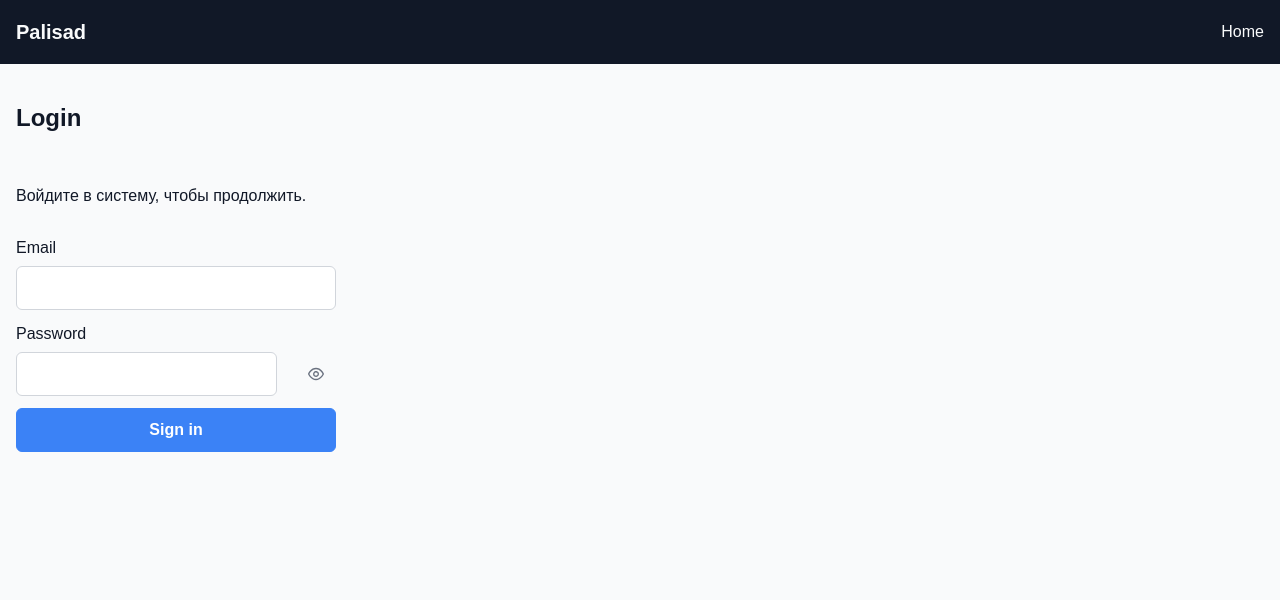
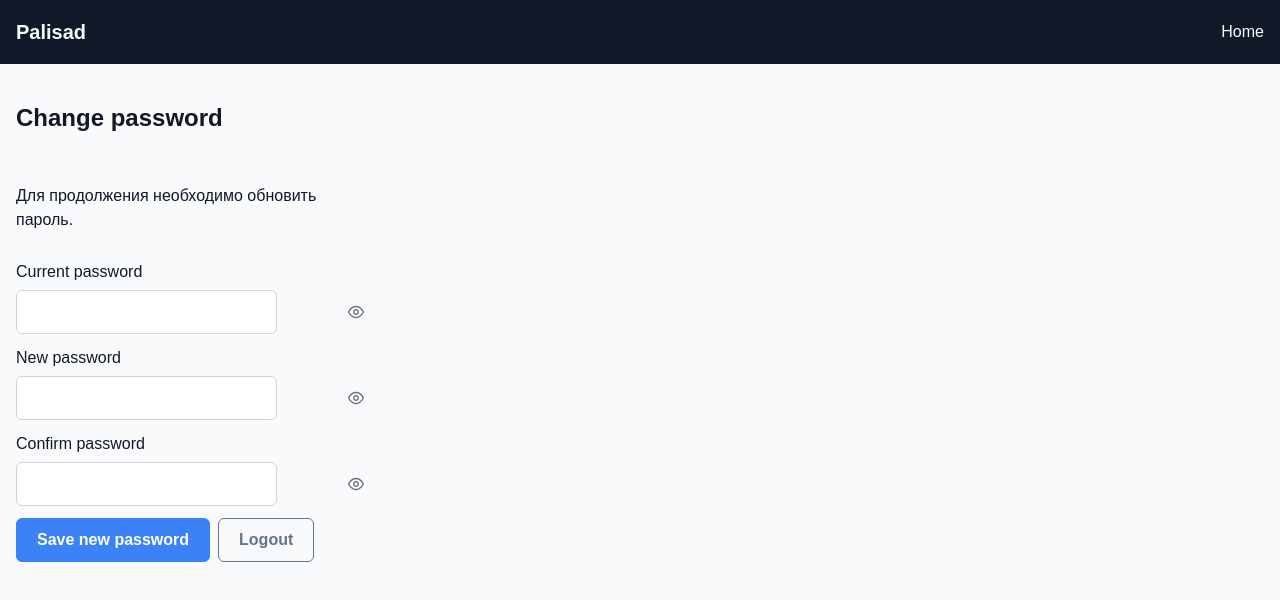
Before and after one commit to ValentinYoushkevich/palisad, a Vue app in the folder frontend/: page /change-password in a window 1280 px wide. Before the commit this address led to /login. Shown: the top 600 px of the page. Built offline with nearby package versions, Linux system fonts and the light colour scheme; no server answers; a web font is replaced by a local one.

Commit message:
add module 2 frontend

```diff
--- /dev/null
+++ b/frontend/src/api/auth.api.js
@@ -0,0 +1,9 @@
+import api from '@/api'
+
+export const authApi = {
+  login: (data) => api.post('/auth/login', data),
+  logout: () => api.post('/auth/logout'),
+  refresh: () => api.post('/auth/refresh'),
+  changePassword: (data) => api.post('/auth/change-password', data),
+  register: (data) => api.post('/auth/register', data)
+}
--- /dev/null
+++ b/frontend/src/api/index.js
@@ -0,0 +1,11 @@
+import http from '@/services/http'
+
+const api = {
+  get: (url, config) => http.get(url, config),
+  post: (url, data, config) => http.post(url, data, config),
+  patch: (url, data, config) => http.patch(url, data, config),
+  put: (url, data, config) => http.put(url, data, config),
+  delete: (url, config) => http.delete(url, config)
+}
+
+export default api
--- a/frontend/src/pages/login/ChangePasswordPage.vue
+++ b/frontend/src/pages/login/ChangePasswordPage.vue
@@ -18,13 +18,18 @@
       <Password id="newPassword" v-model="newPassword" toggleMask />
     </div>
 
+    <div class="changePassword__field">
+      <label for="confirmPassword">Confirm password</label>
+      <Password id="confirmPassword" v-model="confirmPassword" :feedback="false" toggleMask />
+    </div>
+
     <Message v-if="errorText" severity="error">{{ errorText }}</Message>
     <Message v-if="successText" severity="success">{{ successText }}</Message>
 
     <div class="changePassword__actions">
-      <Button :loading="isSaving" label="Save new password" @click="submitChangePassword" />
+      <Button :loading="authStore.isLoading" label="Save new password" @click="submitChangePassword" />
       <Button
-        :disabled="isSaving"
+        :disabled="authStore.isLoading"
         label="Logout"
         severity="secondary"
         outlined
@@ -46,11 +51,11 @@ defineOptions({ name: 'ChangePasswordPage' })
 
 const router = useRouter()
 const authStore = useAuthStore()
-const isSaving = ref(false)
 const errorText = ref('')
 const successText = ref('')
 const currentPassword = ref('')
 const newPassword = ref('')
+const confirmPassword = ref('')
 
 async function logout() {
   await authStore.logout()
@@ -66,22 +71,20 @@ async function submitChangePassword() {
     return
   }
 
-  isSaving.value = true
+  if (newPassword.value !== confirmPassword.value) {
+    errorText.value = 'Пароли не совпадают.'
+    return
+  }
 
   try {
-    await authStore.changePassword({
-      currentPassword: currentPassword.value,
-      newPassword: newPassword.value
-    })
-    successText.value = 'Пароль обновлен. Перенаправляем на главную...'
-    await router.push('/')
+    await authStore.changePassword(currentPassword.value, newPassword.value)
+    successText.value = 'Пароль обновлен. Перенаправляем на страницу растений...'
+    await router.push('/plants')
   } catch (error) {
     if (import.meta.env.DEV) {
       console.warn('Change password failed', error)
     }
     errorText.value = 'Не удалось обновить пароль.'
-  } finally {
-    isSaving.value = false
   }
 }
 </script>
--- a/frontend/src/pages/login/LoginPage.vue
+++ b/frontend/src/pages/login/LoginPage.vue
@@ -15,7 +15,7 @@
 
     <Message v-if="errorText" severity="error">{{ errorText }}</Message>
 
-    <Button :loading="isLoading" label="Sign in" @click="submitLogin" />
+    <Button :loading="authStore.isLoading" label="Sign in" @click="submitLogin" />
   </section>
 </template>
 
@@ -33,17 +33,9 @@ defineOptions({ name: 'LoginPage' })
 const router = useRouter()
 const route = useRoute()
 const authStore = useAuthStore()
-const isLoading = ref(false)
 const errorText = ref('')
 const email = ref('')
 const password = ref('')
-
-function getRedirectPath(user) {
-  if (user?.must_change_password) {
-    return '/change-password'
-  }
-  return route.query.redirect || '/'
-}
 
 async function submitLogin() {
   errorText.value = ''
@@ -53,21 +45,15 @@ async function submitLogin() {
     return
   }
 
-  isLoading.value = true
-
   try {
-    const user = await authStore.login({
-      email: email.value,
-      password: password.value
-    })
-    await router.push(getRedirectPath(user))
+    const result = await authStore.login(email.value, password.value)
+    const redirectTo = route.query.redirect || result.redirect
+    await router.push(redirectTo)
   } catch (error) {
     if (import.meta.env.DEV) {
       console.warn('Login failed', error)
     }
     errorText.value = 'Не удалось выполнить вход. Проверьте данные.'
-  } finally {
-    isLoading.value = false
   }
 }
 </script>
--- a/frontend/src/router/index.js
+++ b/frontend/src/router/index.js
@@ -6,11 +6,11 @@ import { createRouter, createWebHistory } from 'vue-router'
 
 const routes = [
   {
-    path: '/',
-    name: 'home',
+    path: '/plants',
+    name: 'plants',
     component: HomePage,
     meta: {
-      requireAuth: true
+      public: false
     }
   },
   {
@@ -18,7 +18,7 @@ const routes = [
     name: 'login',
     component: LoginPage,
     meta: {
-      requireAuth: false
+      public: true
     }
   },
   {
@@ -26,8 +26,12 @@ const routes = [
     name: 'change-password',
     component: ChangePasswordPage,
     meta: {
-      requireAuth: true
+      public: true
     }
+  },
+  {
+    path: '/',
+    redirect: '/plants'
   }
 ]
 
@@ -36,25 +40,17 @@ const router = createRouter({
   routes
 })
 
-router.beforeEach((to) => {
+router.beforeEach(async (to) => {
   const authStore = useAuthStore()
-  const requiresAuth = Boolean(to.meta.requireAuth)
+  const isPublicRoute = Boolean(to.meta.public)
   const isLoginRoute = to.path === '/login'
   const isChangePasswordRoute = to.path === '/change-password'
 
-  if (authStore.isAuthorized) {
-    if (authStore.mustChangePassword && !isChangePasswordRoute) {
-      return { path: '/change-password' }
-    }
-
-    if (isLoginRoute) {
-      return { path: '/' }
-    }
-
-    return true
+  if (!authStore.isAuthenticated) {
+    await authStore.initAuth()
   }
 
-  if (requiresAuth) {
+  if (!isPublicRoute && !authStore.isAuthenticated) {
     return {
       path: '/login',
       query: {
@@ -63,6 +59,16 @@ router.beforeEach((to) => {
     }
   }
 
+  if (authStore.isAuthenticated) {
+    if (authStore.mustChangePassword && !isChangePasswordRoute) {
+      return { path: '/change-password' }
+    }
+
+    if (isLoginRoute) {
+      return { path: '/plants' }
+    }
+  }
+
   return true
 })
 
--- a/frontend/src/stores/auth.store.js
+++ b/frontend/src/stores/auth.store.js
@@ -1,5 +1,5 @@
-import http from '@/services/http'
-import axios from 'axios'
+import { authApi } from '@/api/auth.api'
+import db from '@/db/indexedDb'
 import { defineStore } from 'pinia'
 
 const ACCESS_TOKEN_KEY = 'accessToken'
@@ -33,16 +33,22 @@ export const useAuthStore = defineStore('auth', {
   state: () => ({
     accessToken: localStorage.getItem(ACCESS_TOKEN_KEY) || '',
     refreshToken: localStorage.getItem(REFRESH_TOKEN_KEY) || '',
-    user: parseStoredUser()
+    user: parseStoredUser(),
+    isLoading: false,
+    isAuthInitialized: false
   }),
   getters: {
+    isAuthenticated: (state) => Boolean(state.user),
     isAuthorized: (state) => Boolean(state.accessToken),
     role: (state) => state.user?.role || '',
-    mustChangePassword: (state) => Boolean(state.user?.must_change_password),
+    mustChangePassword: (state) => Boolean(state.user?.mustChangePassword || state.user?.must_change_password),
     isOwner: (state) => state.user?.role === ROLE_OWNER,
     isAgronomist: (state) => state.user?.role === ROLE_AGRONOMIST,
     isWorker: (state) => state.user?.role === ROLE_WORKER,
-    isObserver: (state) => state.user?.role === ROLE_OBSERVER
+    isObserver: (state) => state.user?.role === ROLE_OBSERVER,
+    canWrite: (state) => [ROLE_OWNER, ROLE_AGRONOMIST, ROLE_WORKER].includes(state.user?.role),
+    canManageStructure: (state) => [ROLE_OWNER, ROLE_AGRONOMIST].includes(state.user?.role),
+    canManageStaff: (state) => state.user?.role === ROLE_OWNER
   },
   actions: {
     setUser(user) {
@@ -73,8 +79,14 @@ export const useAuthStore = defineStore('auth', {
     clearTokens() {
       this.setTokens('', '')
     },
-    async login(credentials) {
-      const response = await axios.post('/api/auth/login', credentials)
+    async login(email, password) {
+      this.isLoading = true
+
+      try {
+        const response = await authApi.login({
+          email,
+          password
+        })
         const accessToken = response?.data?.accessToken || ''
         const refreshToken = response?.data?.refreshToken || ''
         const user = response?.data?.user || null
@@ -85,34 +97,99 @@ export const useAuthStore = defineStore('auth', {
 
         this.setTokens(accessToken, refreshToken)
         this.setUser(user)
-      return user
+        this.isAuthInitialized = true
+
+        if (this.mustChangePassword) {
+          return { redirect: '/change-password' }
+        }
+
+        return { redirect: '/plants' }
+      } finally {
+        this.isLoading = false
+      }
     },
     async logout() {
       try {
-        await http.post('/auth/logout')
+        await authApi.logout()
       } finally {
-        this.clearTokens()
-        this.setUser(null)
+        this.clearSession()
+        await clearLocalDb()
       }
     },
-    async changePassword(payload) {
-      const response = await http.post('/auth/change-password', payload)
+    async initAuth() {
+      if (this.isAuthInitialized) {
+        return
+      }
+
+      try {
+        const response = await authApi.refresh()
+        const accessToken = response?.data?.accessToken || ''
+        const refreshToken = response?.data?.refreshToken || ''
+        const user = response?.data?.user || null
+
+        if (accessToken && refreshToken && user) {
+          this.setTokens(accessToken, refreshToken)
+          this.setUser(user)
+          return
+        }
+
+        this.clearSession()
+      } catch (error) {
+        if (import.meta.env.DEV) {
+          console.warn('initAuth failed', error)
+        }
+        this.clearSession()
+      } finally {
+        this.isAuthInitialized = true
+      }
+    },
+    async changePassword(currentPassword, newPassword) {
+      this.isLoading = true
+
+      try {
+        const response = await authApi.changePassword({
+          currentPassword,
+          newPassword
+        })
         const nextUser = response?.data?.user || null
 
         if (nextUser) {
           this.setUser(nextUser)
-      } else if (this.user) {
+          return
+        }
+
+        if (this.user) {
           this.setUser({
             ...this.user,
+            mustChangePassword: false,
             must_change_password: false
           })
         }
-
-      return response?.data || null
+      } finally {
+        this.isLoading = false
+      }
     },
     clearSession() {
       this.clearTokens()
       this.setUser(null)
+      this.isAuthInitialized = false
     }
   }
 })
+
+async function clearLocalDb() {
+  const tables = [
+    'plants',
+    'locations',
+    'species',
+    'tags',
+    'movement_types',
+    'container_types',
+    'operations',
+    'movements',
+    'pending_photos',
+    'sync_queue'
+  ]
+
+  await Promise.all(tables.map((tableName) => db.table(tableName).clear()))
+}
```
Lines whose indentation alone changed are shown as unchanged.
